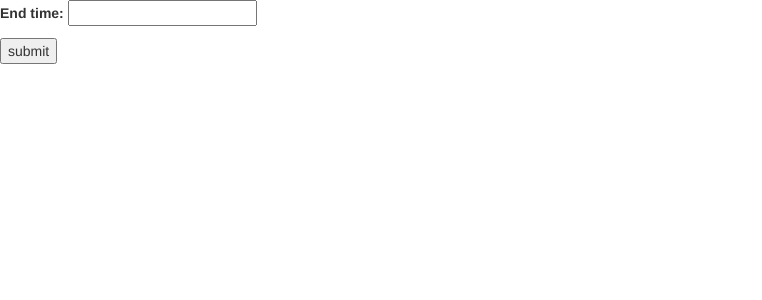
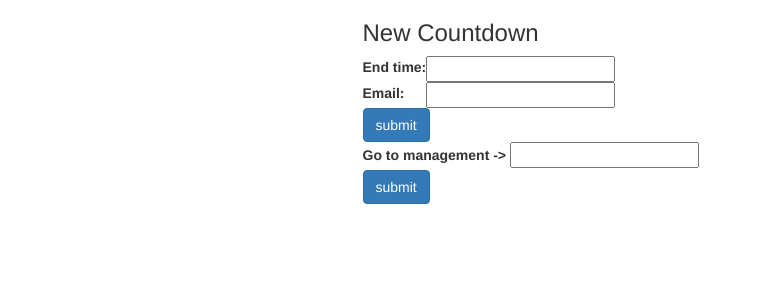
Before and after one commit to cjredmond/countdown_clock_django, a Django app: a page that uses templates/countdown/countdown_form.html in a window 1280 px wide. Shown: the top 300 px of the page, without its empty margins (0-762 px from the left). Run offline with Django 3.2, Linux system fonts and the light colour scheme; some libraries are stand-ins or nearby versions.

Commit message:
combined management and create bars to one page

```diff
--- a/countdown/forms.py
+++ b/countdown/forms.py
@@ -6,9 +6,9 @@ from django.core.mail import send_mail
 class testForm(forms.ModelForm):
     class Meta:
         model = Countdown
-        fields = ['end_time']
+        fields = ['end_time', 'email']
         widgets = {
-        'end_time': DateTimeWidget(attrs={'id': 'yourdatetimeid'}, usel10n = True, bootstrap_version=3)
+        'end_time': DateTimeWidget(attrs={'id': 'yourdatetimeid'}, usel10n = True, bootstrap_version=3),
         }
 #
 # class ContactForm(forms.Form):
--- a/countdown/models.py
+++ b/countdown/models.py
@@ -4,9 +4,13 @@ class Countdown(models.Model):
     base_slug = models.CharField(max_length=50)
     management_slug = models.CharField(max_length=50)
     end_time = models.DateTimeField()
+    email = models.CharField(max_length=100)
 
     def list_pictures(self):
         return [image for image in self.image_set.all()]
+
+    def __str__(self):
+        return self.email
 
 class Image(models.Model):
     countdown = models.ForeignKey(Countdown)
--- a/countdown/static/css/countdown.css
+++ b/countdown/static/css/countdown.css
@@ -3,12 +3,15 @@ body {
   background-size: 100%;
 }
 
+label {
+
+}
 .placeholder {
   height: 40vh;
 }
 
 h1 {
-  color: yellow;
+  color: black;
 }
 
 #clockdiv{
--- a/countdown/views.py
+++ b/countdown/views.py
@@ -12,9 +12,9 @@ import uuid
 
 class IndexView(TemplateView):
     template_name = 'index_view.html'
+    form_class = testForm
     def get_context_data(self, **kwargs):
         context = super().get_context_data(**kwargs)
-        context['num'] = random.randint(4,6)
         return context
 
 class ImageCreateView(CreateView):
@@ -36,7 +36,7 @@ class PassThroughView(View):
         except ObjectDoesNotExist:
             return HttpResponseRedirect(reverse('index_view'))
         # return HttpResponseRedirect(reverse('image_create_view', args=target.management_slug))
-        return HttpResponseRedirect('http://localhost:8000/add_image/{}/'.format(code))
+        return HttpResponseRedirect('http://localhost:8000/manage/{}/'.format(code))
 
 class CountdownCreateView(CreateView):
     model = Countdown
@@ -47,10 +47,10 @@ class CountdownCreateView(CreateView):
         instance.base_slug = uuid.uuid4()
         instance.management_slug = uuid.uuid4()
         send_mail(
-        'test',
-        'test again',
+        'URLS',
+        'base url: {}\nmanagement url: {}'.format(instance.base_slug, instance.management_slug),
         'connorthrowaway1@gmail.com',
-        ['connor.redmond@gmail.com'],
+        ['{}'.format(instance.email)],
         fail_silently=False
         )
         return super().form_valid(form)
@@ -62,6 +62,7 @@ class CountdownView(TemplateView):
         if Countdown.objects.filter(base_slug=self.kwargs['pk']):
             countdown = Countdown.objects.get(base_slug=self.kwargs['pk'])
             context['countdown'] = countdown
-            context['background'] = random.choice(countdown.list_pictures())
+            if countdown.list_pictures():
+                context['background'] = random.choice(countdown.list_pictures())
             context['end'] = countdown.end_time.strftime("%B %d %Y %H:%M %Z")
         return context
--- a/templates/countdown/countdown_form.html
+++ b/templates/countdown/countdown_form.html
@@ -2,18 +2,44 @@
 <!DOCTYPE html>
 <html>
   <head>
-    <script src="https://ajax.googleapis.com/ajax/libs/jquery/1.8.3/jquery.min.js"></script>
+    <script src="https://ajax.googleapis.com/ajax/libs/jquery/1.9.1/jquery.min.js"></script>
     <link rel="stylesheet" href="{% static 'css/bootstrap.css' %}" media="screen" title="no title">
     <script src="{% static 'js/bootstrap.js' %}"></script>
+    <link rel="stylesheet" type="text/css" href="{% static 'css/countdown.css' %}" />
     {{ form.media }}
     <meta charset="utf-8">
     <title></title>
   </head>
   <body>
-    <form class="" method="post">
-      {{ form.as_p }}
-      {% csrf_token %}
-      <input type="submit" name="" value="submit">
-    </form>
+    <div class="container">
+
+      <div class="row">
+        <div class="col-md-3"></div>
+        <div class="col-md-4">
+          <h3>New Countdown</h3>
+          <form class="" method="post">
+            <table>
+              {{ form.as_table }}
+            </table>
+            {% csrf_token %}
+            <input type="submit" name="" value="submit" class="btn btn-primary">
+          </form>
+        </div>
+      </div>
+      <div class="row">
+        <div class="col-md-3"></div>
+        <div class="col-md-4">
+          <form class="" action="/pass/" method="post">
+            {% csrf_token %}
+            <label for="code">Go to management -></label>
+            <input type="text" name="code" value="">
+            <input type="submit" name="" value="submit" class="btn btn-primary">
+          </form>
+        </div>
+      </div>
+
+
+
+    </div>
   </body>
 </html>
```
Also changed, not shown: templates/countdown/image_form.html (+8 -5 lines), templates/index_view.html (+12 -9 lines), countdown/migrations/0005_countdown_email.py (added), db.sqlite3.
